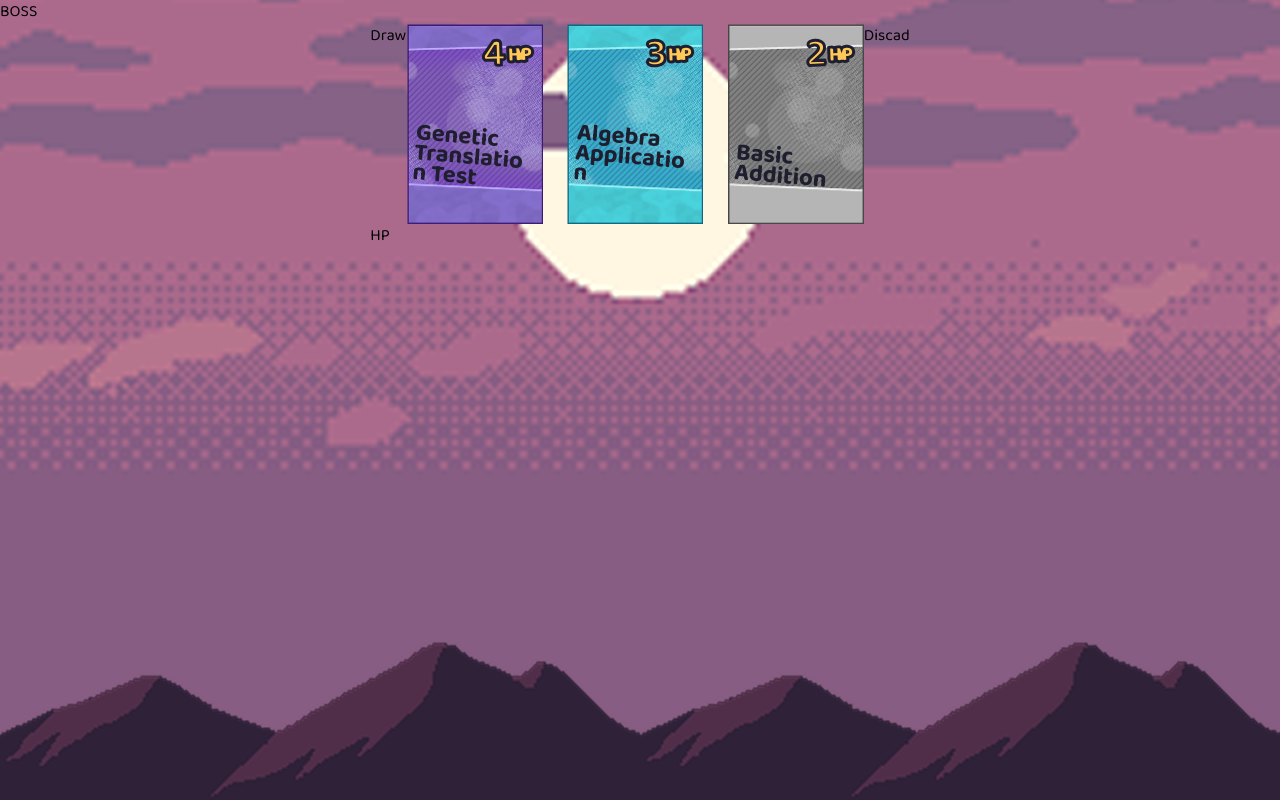
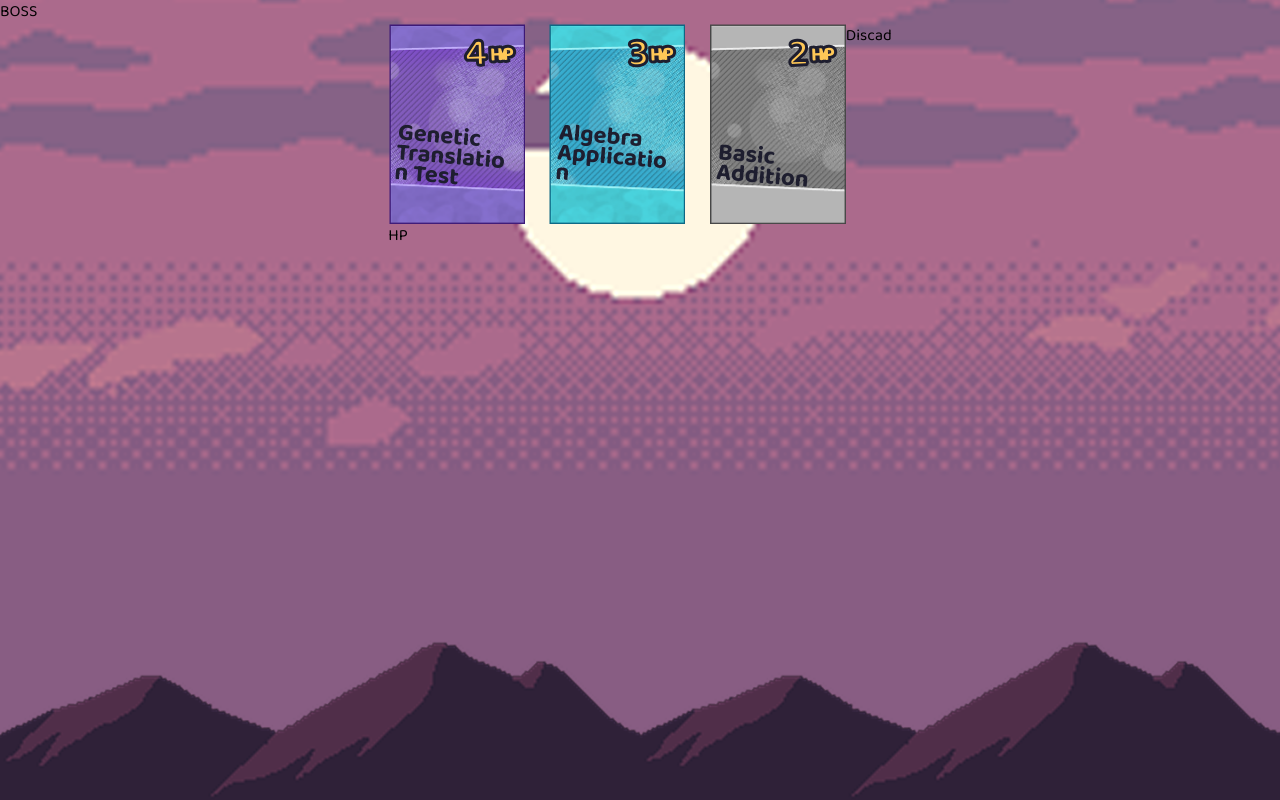
Before and after one commit to YuChan707/balatro, a React (Vite) app in the folder frontend/: page / in a window 1280 px wide. Shown: the top 800 px of the page. Built offline with nearby package versions, Linux system fonts and the light colour scheme.

Commit message:
add: changes

```diff
--- a/frontend/src/components/game.jsx
+++ b/frontend/src/components/game.jsx
@@ -48,7 +48,7 @@ function Game({ cards }) {
 
       <div className="flex flex-col self-center">
         <div className="flex">
-          <div>Draw</div>
+          <div className="flex flex-col gap-[31px]"></div>
 
           <div className="flex gap-6">
             {hand.map((card, index) => (
```
